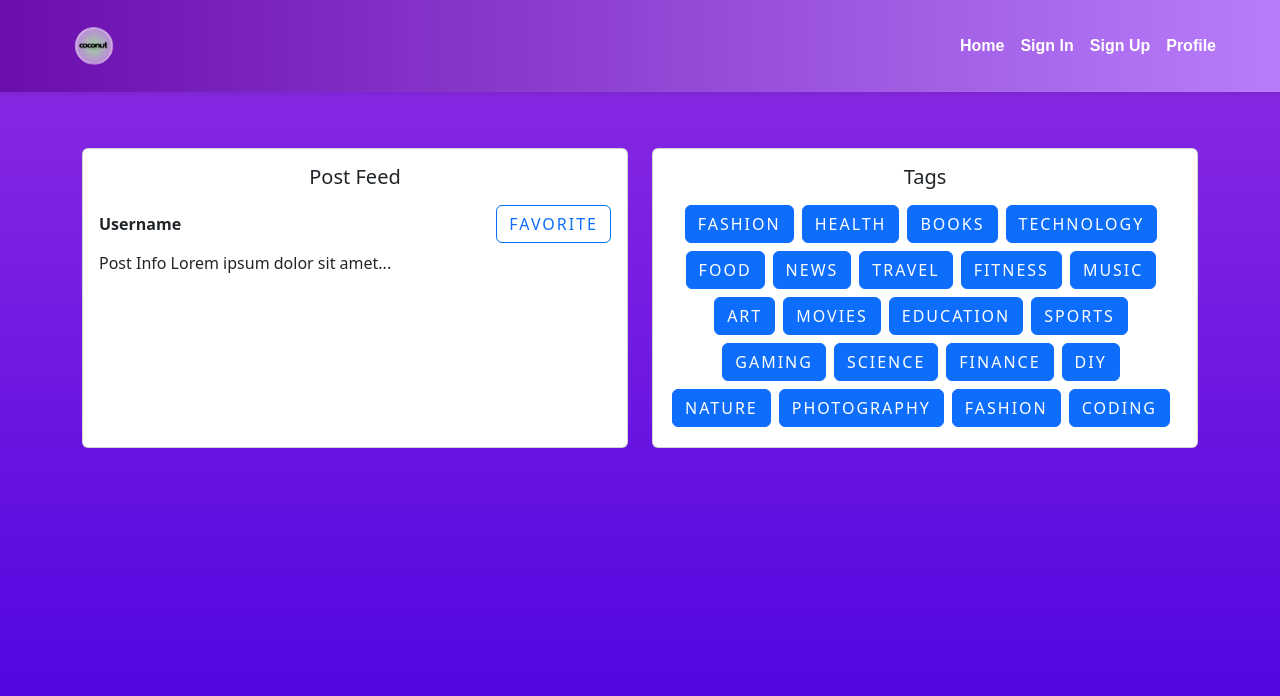
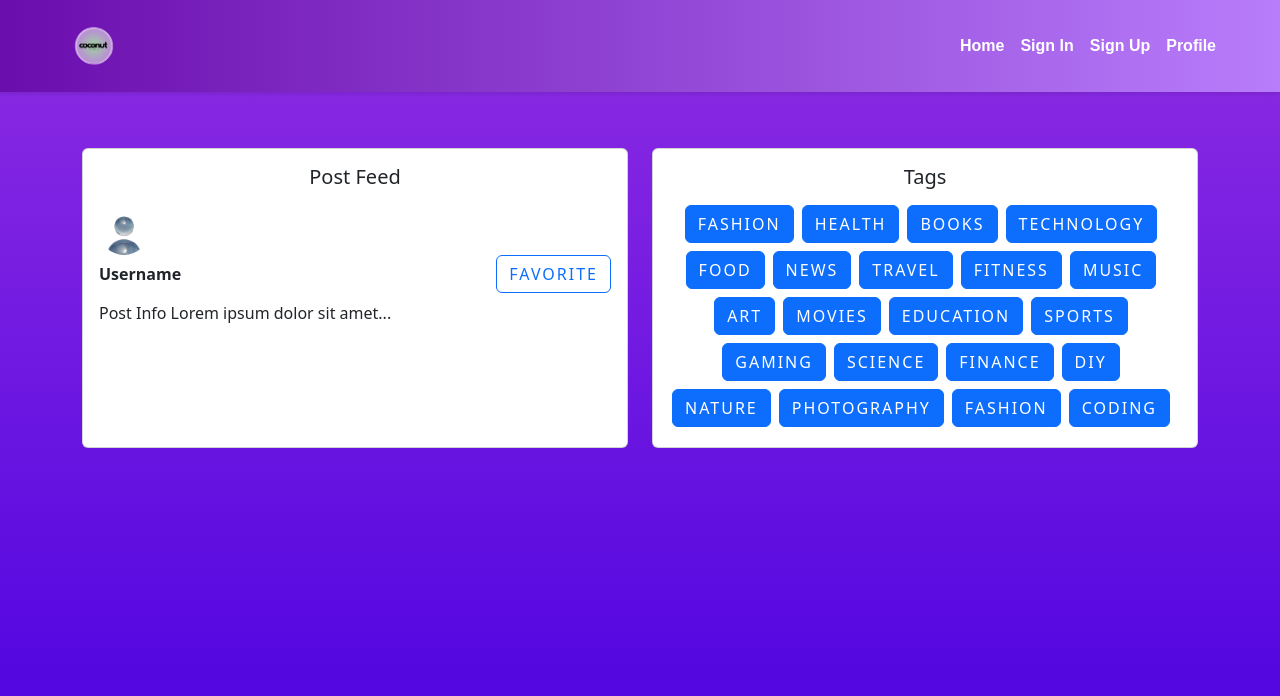
Before and after one commit to EmilijaPaleckyte/React-apollo-stack-SOCIAL_MEDIA, a React (Vite) app in the folder client/: page / in a window 1280 px wide. Shown: the top 696 px of the page. Built offline with nearby package versions, Linux system fonts and the light colour scheme.

Commit message:
Tappable pfp

```diff
--- a/client/src/components/home.jsx
+++ b/client/src/components/home.jsx
@@ -1,4 +1,6 @@
 import "./button.css";
+
+import userPfp from "./assets/userpfp.png";
 
 const TagsCard = () => {
   return (
@@ -69,6 +71,8 @@ const TagsCard = () => {
   );
 };
 
+const profileLink = "/profile";
+
 const PostFeed = () => {
   return (
     <div
@@ -79,7 +83,14 @@ const PostFeed = () => {
       <div className="card mt-5 h-100">
         <div className="card-body">
           <h5 className="card-title text-center mb-3">Post Feed</h5>
-          {/* Example Post */}
+          {/* Post */}
+          <a href={profileLink}>
+            <img
+              src={userPfp}
+              alt="User Profile"
+              style={{ width: "50px", borderRadius: "50%" }}
+            />
+          </a>
           <div className="d-flex flex-column">
             <div className="d-flex justify-content-between align-items-center mb-2">
               <span className="fw-bold">Username</span>
```
Also changed, not shown: 1 other file (tests, documents, lock files or other folders).
